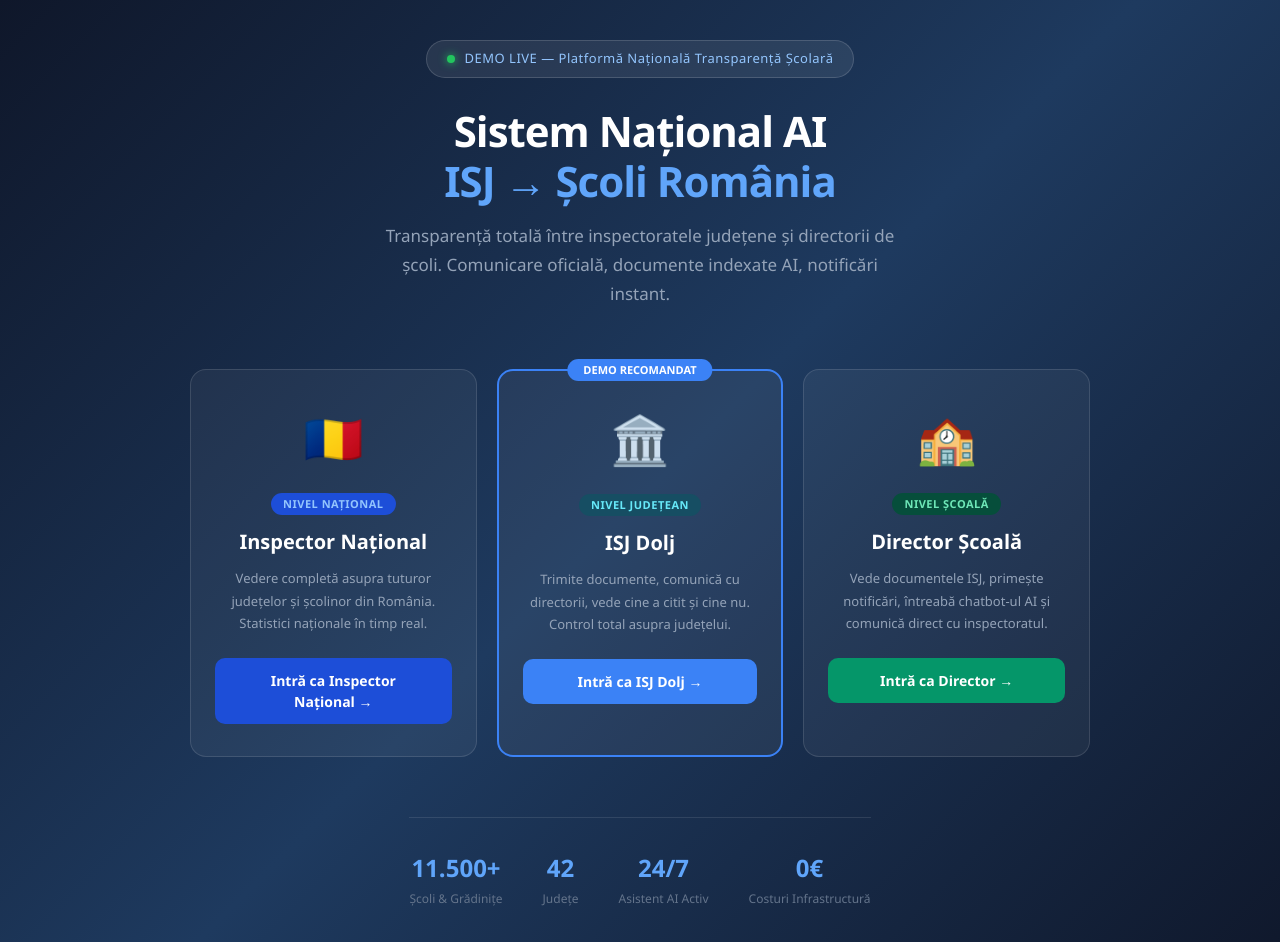
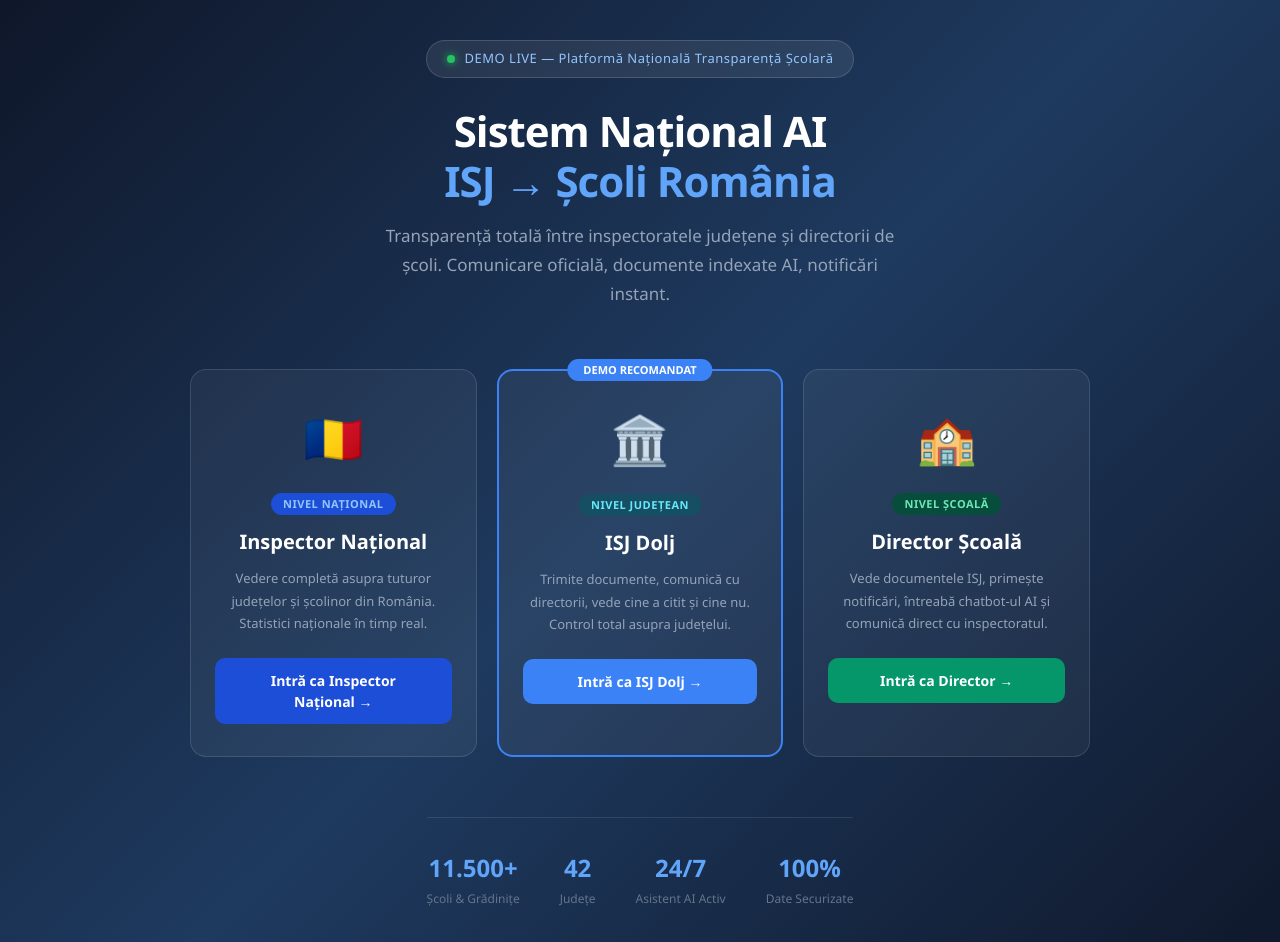
Before and after one commit to catalinradu2026-gif/leadflow-ai, a Next.js app: page /demo in a window 1280 px wide. Shown: the top 942 px of the page. Built offline with nearby package versions, Linux system fonts and the light colour scheme.

Commit message:
Remove infrastructure cost stat from demo landing

```diff
--- a/app/demo/page.tsx
+++ b/app/demo/page.tsx
@@ -250,7 +250,7 @@ export default function DemoLanding() {
           { val: '11.500+', label: 'Școli & Grădinițe' },
           { val: '42', label: 'Județe' },
           { val: '24/7', label: 'Asistent AI Activ' },
-          { val: '0€', label: 'Costuri Infrastructură' },
+          { val: '100%', label: 'Date Securizate' },
         ].map(s => (
           <div key={s.label} style={{ textAlign: 'center' }}>
             <div style={{ fontSize: '24px', fontWeight: 800, color: '#60a5fa' }}>{s.val}</div>
```
